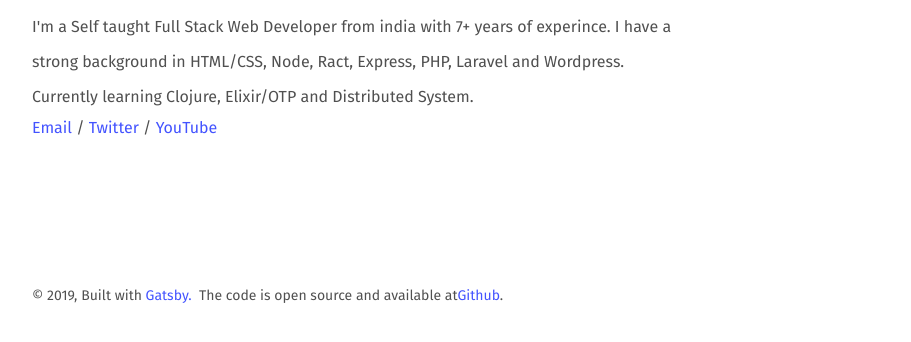
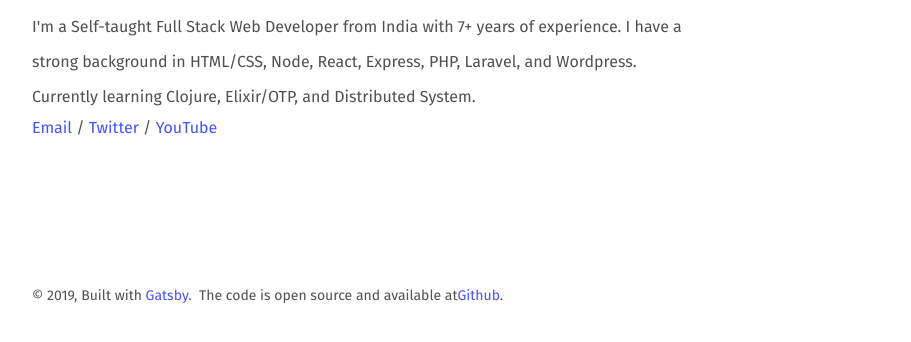
Before and after one commit to ooooak/portfolio, a Gatsby site: page / in a window 1280 px wide. Shown: the part 318-660 px from the top of the page, without its empty margins (178-1089 px from the left). Built offline with nearby package versions, Linux system fonts and the light colour scheme; Gatsby itself is replaced by a stand-in of ours.

Commit message:
fix typo

```diff
--- a/src/pages/index.js
+++ b/src/pages/index.js
@@ -13,7 +13,7 @@ const IndexPage = () => (
       </div>
 
       <div className="description">
-        <p>I'm a Self taught Full Stack Web Developer from india with 7+ years of experince. I have a strong background in HTML/CSS, Node, Ract, Express, PHP, Laravel and Wordpress. Currently learning Clojure, Elixir/OTP and Distributed System.</p>
+        <p>I'm a Self-taught Full Stack Web Developer from India with 7+ years of experience. I have a strong background in HTML/CSS, Node, React, Express, PHP, Laravel, and Wordpress. Currently learning Clojure, Elixir/OTP, and Distributed System.</p>
       </div>
       <div className="social-media">
         <a href="mailto:akshay.deep0@gmail.com?Subject=Hi Akshay!!" target="_blank"> Email </a>
```
